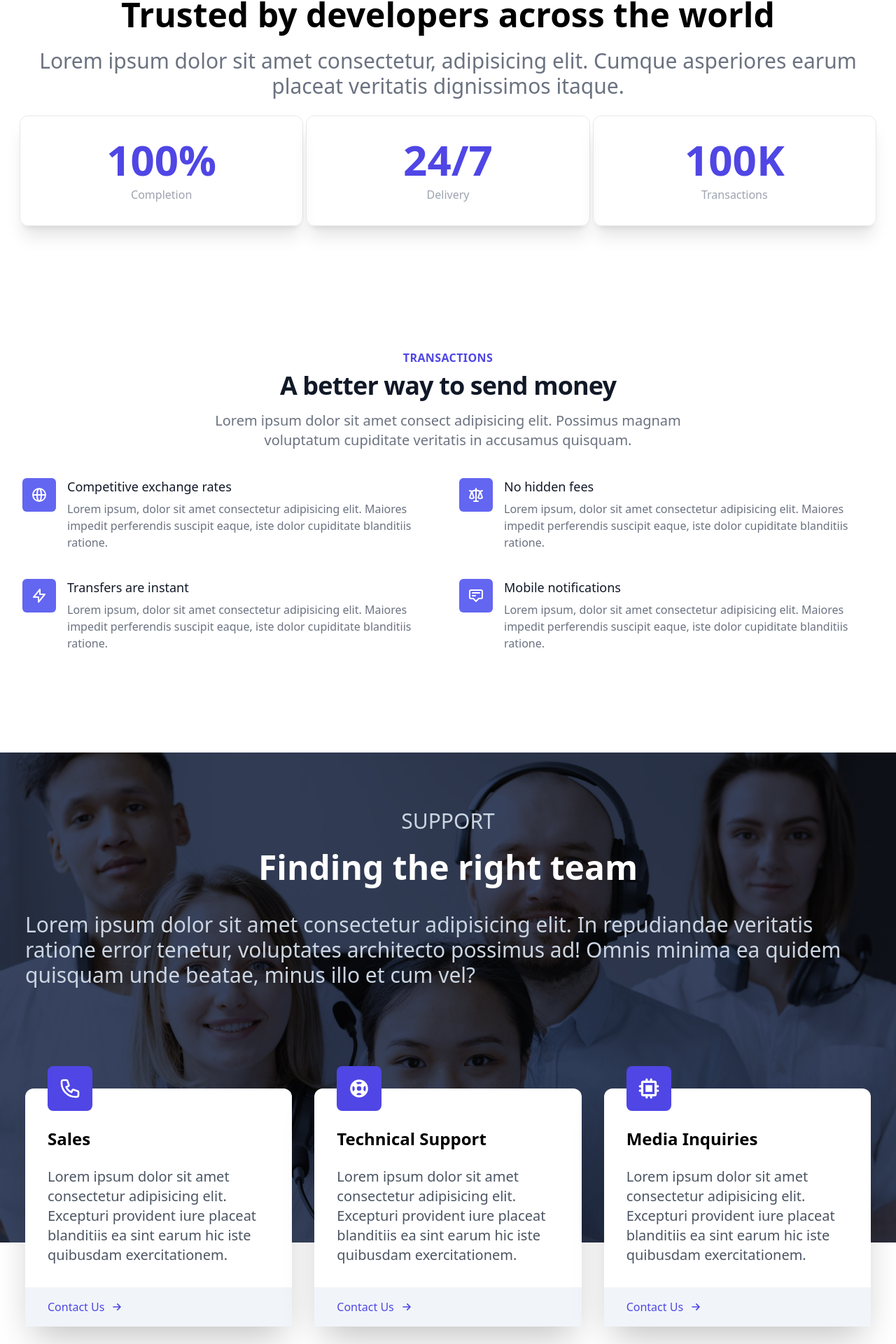
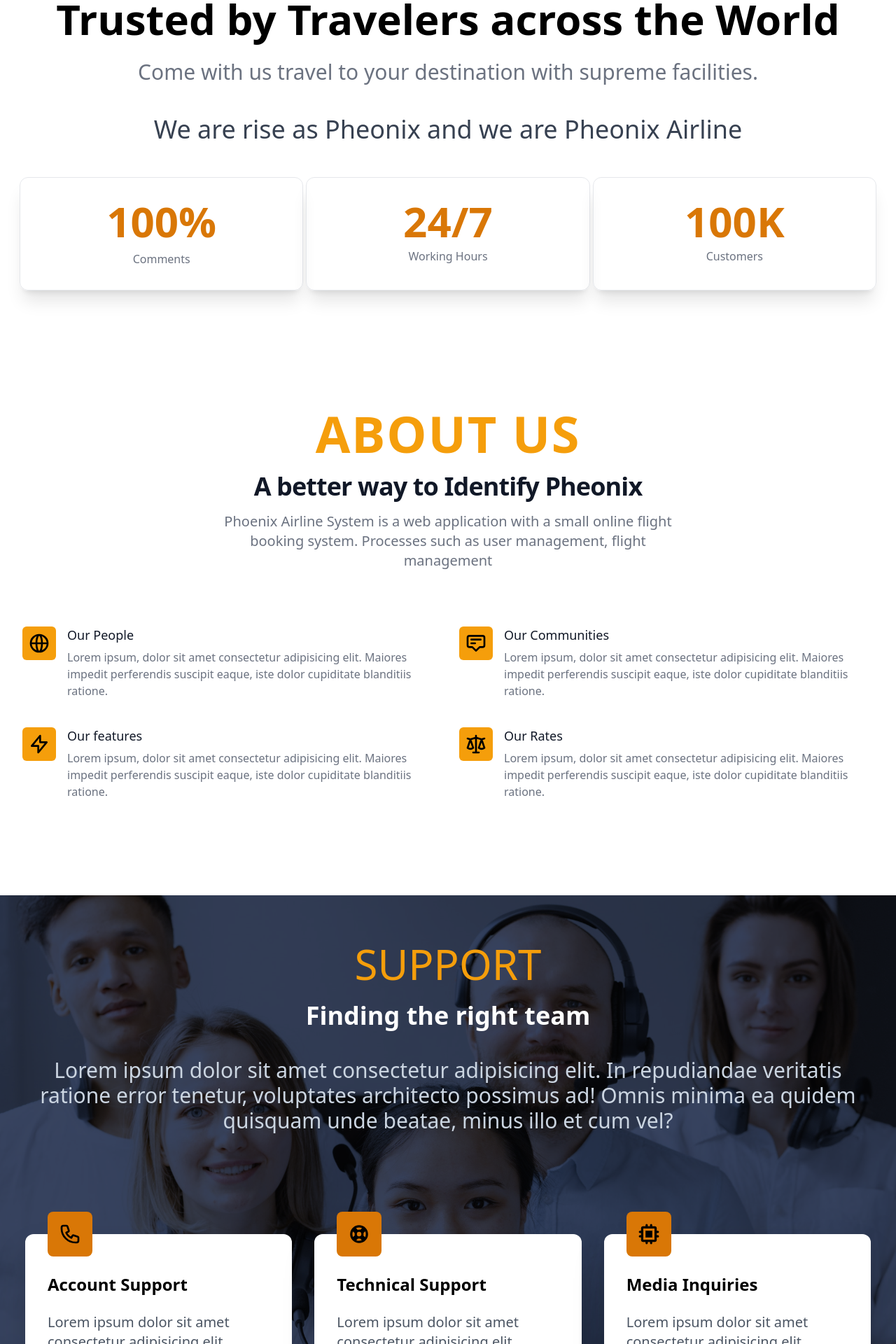
Before and after one commit to Savindu12/Pheonix_FMS, a React (Create React App) app: page / in a window 1280 px wide. Shown: the part 931-2851 px from the top of the page at 70% size. Built offline with nearby package versions, Linux system fonts and the light colour scheme.

Commit message:
Dashboard minor changes added

```diff
--- a/src/components/About.jsx
+++ b/src/components/About.jsx
@@ -5,22 +5,24 @@ const About = () => {
     <div name='about' className='w-full my-32'>
         <div className='max-w-[1240px] mx-auto'>
             <div className='text-center'>
-                <h2 className='text-5xl font-bold'>Trusted by developers across the world</h2>
-                <p className='text-3xl py-6 text-gray-500'>Lorem ipsum dolor sit amet consectetur, adipisicing elit. Cumque asperiores earum placeat veritatis dignissimos itaque.</p>
+                <h2 className='text-6xl font-bold'>Trusted by Travelers across the World</h2>
+                <p className='text-3xl py-7 text-gray-500'>Come with us travel to your destination with supreme facilities. </p>
+                <p className='text-4xl py-4 text-gray-700'>We are rise as Pheonix and we are Pheonix Airline </p>
+                <p className='text-4xl py-4 text-gray-700'></p>
             </div>
 
             <div className='grid md:grid-cols-3 gap-1 px-2 text-center'>
-                <div className='border py-8 rounded-xl shadow-xl' >
-                    <p className='text-6xl font-bold text-indigo-600'>100%</p>
-                    <p className='text-gray-400 mt-2'>Completion</p>
+                <div className='border py-8 rounded-xl shadow-xl hover:bg-orange-400' >
+                    <p className='text-6xl font-bold text-amber-600 hover:text-white'>100%</p>
+                    <p className='text-gray-500 mt-3 hover:text-white'>Comments</p>
                 </div>
-                <div  className='border py-8 rounded-xl shadow-xl' >
-                    <p className='text-6xl font-bold text-indigo-600'>24/7</p>
-                    <p className='text-gray-400 mt-2'>Delivery</p>
+                <div  className='border py-8 rounded-xl shadow-xl hover:bg-orange-400' >
+                    <p className='text-6xl font-bold text-amber-600 hover:text-white'>24/7</p>
+                    <p className='text-gray-500 mt-2 hover:text-white'>Working Hours</p>
                 </div>
-                <div className='border py-8 rounded-xl shadow-xl' >
-                    <p className='text-6xl font-bold text-indigo-600'>100K</p>
-                    <p className='text-gray-400 mt-2'>Transactions</p>
+                <div className='border py-8 rounded-xl shadow-xl hover:bg-orange-400' >
+                    <p className='text-6xl font-bold text-amber-600 hover:text-white'>100K</p>
+                    <p className='text-gray-500 mt-2 hover:text-white'>Customers</p>
                 </div>
             </div>
         </div>
--- a/src/components/Pricing.jsx
+++ b/src/components/Pricing.jsx
@@ -52,6 +52,39 @@ const Pricing = () => {
             </div>
           </div>
         </div>
+         <div className='grid md:grid-cols-2'>
+
+          <div className='bg-white text-slate-900 m-4 p-8 rounded-xl shadow-2xl relative'>
+            <span className='uppercase px-3 py-1 bg-indigo-200 text-indigo-900 rounded-2xl text-sm'>Standard</span>
+            <div>
+              <p className='text-6xl font-bold py-4 flex'>$49<span className='text-xl text-slate-500 flex flex-col justify-end'>/mo</span></p>
+            </div>
+            <p className='text-2xl py-8 text-slate-500'>Lorem ipsum dolor, sit amet consectetur adipisicing.</p>
+            <div className='text-2xl'>
+                <p className='flex py-4'><CheckIcon className='w-8 mr-5 text-green-600'  />Lorem, ipsum dolor.</p>
+                <p className='flex py-4'><CheckIcon className='w-8 mr-5 text-green-600'  />Lorem, ipsum dolor.</p>
+                <p className='flex py-4'><CheckIcon className='w-8 mr-5 text-green-600'  />Lorem, ipsum dolor.</p>
+                <p className='flex py-4'><CheckIcon className='w-8 mr-5 text-green-600'  />Lorem, ipsum dolor.</p>
+                <p className='flex py-4'><CheckIcon className='w-8 mr-5 text-green-600'  />Lorem, ipsum dolor.</p>
+                <button className='w-full py-4 my-4'>Get Started</button>
+            </div>
+          </div>
+          <div className='bg-white text-slate-900 m-4 p-8 rounded-xl shadow-2xl relative'>
+            <span className='uppercase px-3 py-1 bg-indigo-200 text-indigo-900 rounded-2xl text-sm'>Premium</span>
+            <div>
+              <p className='text-6xl font-bold py-4 flex'>$99<span className='text-xl text-slate-500 flex flex-col justify-end'>/mo</span></p>
+            </div>
+            <p className='text-2xl py-8 text-slate-500'>Lorem ipsum dolor, sit amet consectetur adipisicing.</p>
+            <div className='text-2xl'>
+                <p className='flex py-4'><CheckIcon className='w-8 mr-5 text-green-600'  />Lorem, ipsum dolor.</p>
+                <p className='flex py-4'><CheckIcon className='w-8 mr-5 text-green-600'  />Lorem, ipsum dolor.</p>
+                <p className='flex py-4'><CheckIcon className='w-8 mr-5 text-green-600'  />Lorem, ipsum dolor.</p>
+                <p className='flex py-4'><CheckIcon className='w-8 mr-5 text-green-600'  />Lorem, ipsum dolor.</p>
+                <p className='flex py-4'><CheckIcon className='w-8 mr-5 text-green-600'  />Lorem, ipsum dolor.</p>
+                <button className='w-full py-4 my-4'>Get Started</button>
+            </div>
+          </div>
+        </div>
       </div>
     </div>
   );
--- a/src/components/Support.jsx
+++ b/src/components/Support.jsx
@@ -14,40 +14,40 @@ const Support = () => {
 
       <div className='max-w-[1240px] mx-auto text-white relative'>
           <div className='px-4 py-12'>
-              <h2 className='text-3xl pt-8 text-slate-300 uppercase text-center'>Support</h2>
-              <h3 className='text-5xl font-bold py-6 text-center'>Finding the right team</h3>
-              <p className='py-4 text-3xl text-slate-300'>Lorem ipsum dolor sit amet consectetur adipisicing elit. In repudiandae veritatis ratione error tenetur, voluptates architecto possimus ad! Omnis minima ea quidem quisquam unde beatae, minus illo et cum vel?</p>
+              <h2 className='text-6xl pt-5 text-amber-500 uppercase text-center'>Support</h2>
+              <h3 className='text-4xl font-bold py-6 text-center'>Finding the right team</h3>
+              <p className='py-4 text-3xl text-slate-300 text-center'>Lorem ipsum dolor sit amet consectetur adipisicing elit. In repudiandae veritatis ratione error tenetur, voluptates architecto possimus ad! Omnis minima ea quidem quisquam unde beatae, minus illo et cum vel?</p>
           </div>
 
           <div className='grid grid-cols-1 lg:grid-cols-3 relative gap-x-8 gap-y-16 px-4 pt-12 sm:pt-20 text-black'>
               <div className='bg-white rounded-xl shadow-2xl'>
                   <div className='p-8'>
-                      <PhoneIcon className='w-16 p-4 bg-indigo-600 text-white rounded-lg mt-[-4rem]' />
-                      <h3 className='font-bold text-2xl my-6'>Sales</h3>
+                      <PhoneIcon className='w-16 p-4 bg-amber-600 text-indigo rounded-lg mt-[-4rem]' />
+                      <h3 className='font-bold text-2xl my-6'>Account Support</h3>
                       <p className='text-gray-600 text-xl'>Lorem ipsum dolor sit amet consectetur adipisicing elit. Excepturi provident iure placeat blanditiis ea sint earum hic iste quibusdam exercitationem.</p>
                   </div>
-                  <div className='bg-slate-100 pl-8 py-4'>
-                      <p className='flex items-center text-indigo-600'>Contact Us <ArrowSmRightIcon className='w-5 ml-2' /></p>
+                  <div className='bg-amber-400 pl-8 py-4 hover:bg-slate-500'>
+                      <p className='flex items-center text-indigo-600 hover:text-white'>Contact Us <ArrowSmRightIcon className='w-6 ml-3' /></p>
                   </div>
               </div>
               <div className='bg-white rounded-xl shadow-2xl'>
                   <div className='p-8'>
-                      <SupportIcon className='w-16 p-4 bg-indigo-600 text-white rounded-lg mt-[-4rem]' />
+                      <SupportIcon className='w-16 p-4 bg-amber-600 text-indigo rounded-lg mt-[-4rem]' />
                       <h3 className='font-bold text-2xl my-6'>Technical Support</h3>
                       <p className='text-gray-600 text-xl'>Lorem ipsum dolor sit amet consectetur adipisicing elit. Excepturi provident iure placeat blanditiis ea sint earum hic iste quibusdam exercitationem.</p>
                   </div>
-                  <div className='bg-slate-100 pl-8 py-4'>
-                      <p className='flex items-center text-indigo-600'>Contact Us <ArrowSmRightIcon className='w-5 ml-2' /></p>
+                  <div className='bg-amber-400 pl-8 py-4 hover:bg-slate-500'>
+                      <p className='flex items-center text-indigo-600 hover:text-white'>Contact Us <ArrowSmRightIcon className='w-6 ml-3' /></p>
                   </div>
               </div>
               <div className='bg-white rounded-xl shadow-2xl'>
                   <div className='p-8'>
-                      <ChipIcon className='w-16 p-4 bg-indigo-600 text-white rounded-lg mt-[-4rem]' />
+                      <ChipIcon className='w-16 p-4 bg-amber-600 text-indigo rounded-lg mt-[-4rem]' />
                       <h3 className='font-bold text-2xl my-6'>Media Inquiries</h3>
                       <p className='text-gray-600 text-xl'>Lorem ipsum dolor sit amet consectetur adipisicing elit. Excepturi provident iure placeat blanditiis ea sint earum hic iste quibusdam exercitationem.</p>
                   </div>
-                  <div className='bg-slate-100 pl-8 py-4'>
-                      <p className='flex items-center text-indigo-600'>Contact Us <ArrowSmRightIcon className='w-5 ml-2' /></p>
+                  <div className='bg-amber-400 pl-8 py-4 hover:bg-slate-500'>
+                      <p className='flex items-center text-indigo-600 hover:text-white'>Contact Us <ArrowSmRightIcon className='w-6 ml-3' /></p>
                   </div>
               </div>
           </div>
--- a/src/components/Transactions.jsx
+++ b/src/components/Transactions.jsx
@@ -4,53 +4,52 @@ import { AnnotationIcon, GlobeAltIcon, LightningBoltIcon, ScaleIcon } from '@her
 
 const features = [
   {
-    name: 'Competitive exchange rates',
+    name: 'Our People',
     description:
       'Lorem ipsum, dolor sit amet consectetur adipisicing elit. Maiores impedit perferendis suscipit eaque, iste dolor cupiditate blanditiis ratione.',
     icon: GlobeAltIcon,
   },
   {
-    name: 'No hidden fees',
+    name: 'Our Communities',
     description:
       'Lorem ipsum, dolor sit amet consectetur adipisicing elit. Maiores impedit perferendis suscipit eaque, iste dolor cupiditate blanditiis ratione.',
-    icon: ScaleIcon,
+    icon: AnnotationIcon,
   },
   {
-    name: 'Transfers are instant',
+    name: 'Our features',
     description:
       'Lorem ipsum, dolor sit amet consectetur adipisicing elit. Maiores impedit perferendis suscipit eaque, iste dolor cupiditate blanditiis ratione.',
     icon: LightningBoltIcon,
   },
   {
-    name: 'Mobile notifications',
+    name: 'Our Rates',
     description:
       'Lorem ipsum, dolor sit amet consectetur adipisicing elit. Maiores impedit perferendis suscipit eaque, iste dolor cupiditate blanditiis ratione.',
-    icon: AnnotationIcon,
+      icon: ScaleIcon,
   },
 ]
 
 export default function Example() {
   return (
-    <div className="py-12 bg-white">
+    <div className="py-10 bg-white">
       <div className="max-w-7xl mx-auto px-4 sm:px-6 lg:px-8">
         <div className="lg:text-center">
-          <h2 className="text-base text-indigo-600 font-semibold tracking-wide uppercase">Transactions</h2>
-          <p className="mt-2 text-3xl leading-8 font-extrabold tracking-tight text-gray-900 sm:text-4xl">
-            A better way to send money
+          <h2 className="text-7xl text-amber-500 font-semibold tracking-wide uppercase">About Us</h2>
+          <p className="mt-5 text-3xl leading-8 font-extrabold tracking-tight text-gray-900 sm:text-4xl">
+            A better way to Identify Pheonix
           </p>
           <p className="mt-4 max-w-2xl text-xl text-gray-500 lg:mx-auto">
-            Lorem ipsum dolor sit amet consect adipisicing elit. Possimus magnam voluptatum cupiditate veritatis in
-            accusamus quisquam.
+          Phoenix Airline System is a web application with a small online flight booking system. Processes such as user management, flight management
           </p>
         </div>
 
-        <div className="mt-10">
+        <div className="mt-20">
           <dl className="space-y-10 md:space-y-0 md:grid md:grid-cols-2 md:gap-x-8 md:gap-y-10">
             {features.map((feature) => (
               <div key={feature.name} className="relative">
                 <dt>
-                  <div className="absolute flex items-center justify-center h-12 w-12 rounded-md bg-indigo-500 text-white">
-                    <feature.icon className="h-6 w-6" aria-hidden="true" />
+                  <div className="absolute flex items-center justify-center h-12 w-12 rounded-md bg-amber-500 text-indigo">
+                    <feature.icon className="h-8 w-8" aria-hidden="true" />
                   </div>
                   <p className="ml-16 text-lg leading-6 font-medium text-gray-900">{feature.name}</p>
                 </dt>
```
